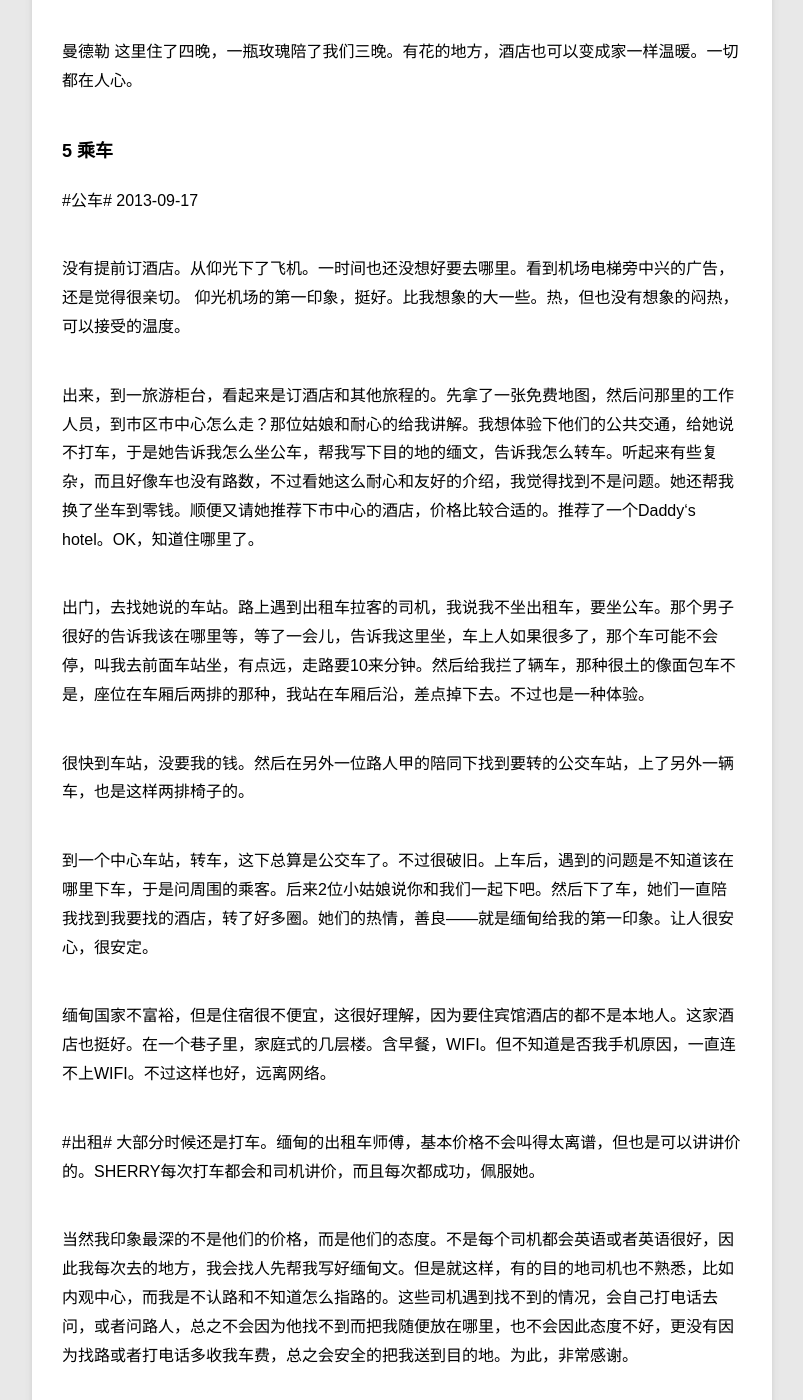
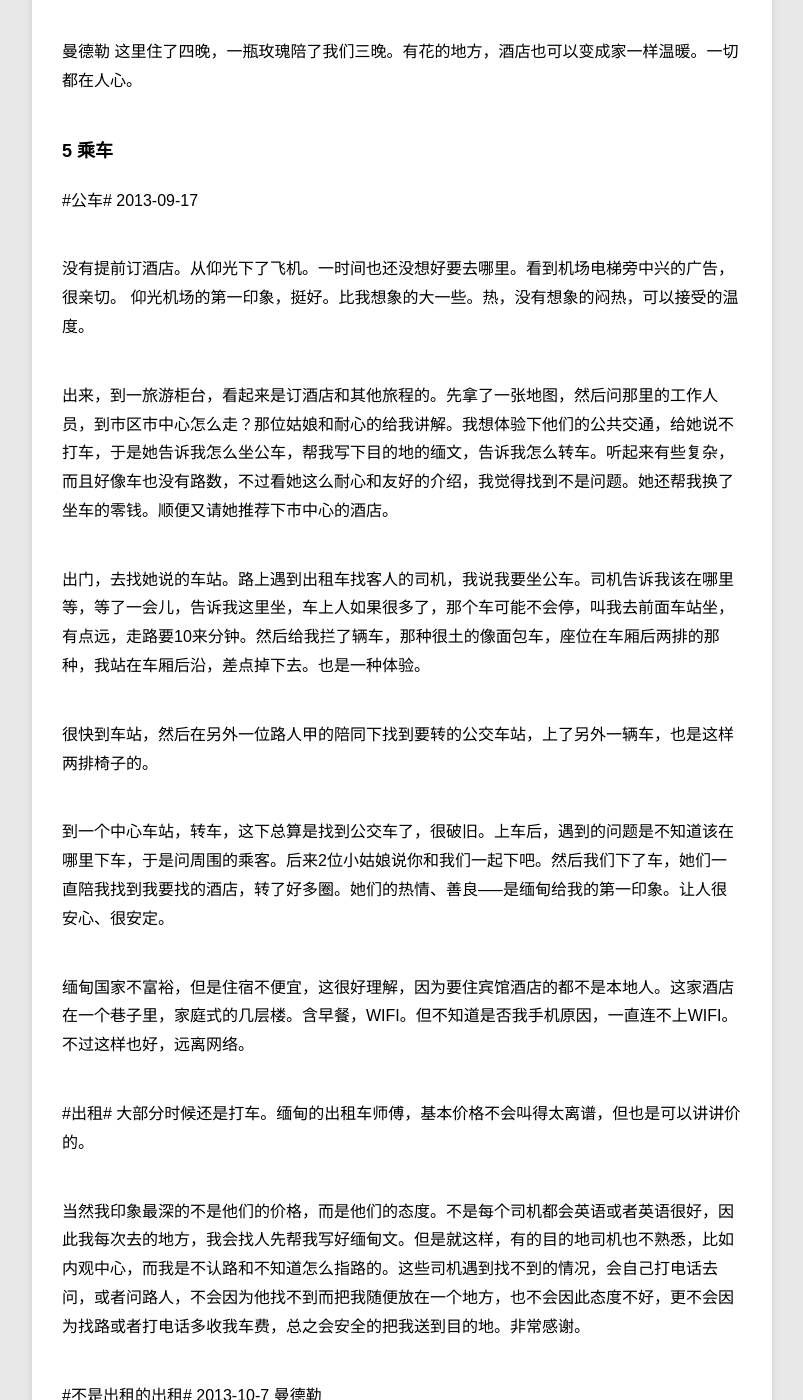
Before and after one commit to violettianjie/violettianjie.github.io, a Jekyll site: the page built from _posts/blog/2018-12-09-travel.md, in a window 1280 px wide and 1400 px high, scrolled down 4790 px. Shown: the whole window, without its empty margins (78-881 px from the left). Built offline with Jekyll 4.4.1, drawn with Linux system fonts in a browser that asks for light colours; some of the changed text lies outside the part shown.

Commit message:
Update 2018-12-09-travel.md

```diff
--- a/_posts/blog/2018-12-09-travel.md
+++ b/_posts/blog/2018-12-09-travel.md
@@ -135,34 +135,35 @@ Sue去了个小理发店剪头发，然后居然在那里也看到一支玫瑰
 2013-09-17
 
 
-没有提前订酒店。从仰光下了飞机。一时间也还没想好要去哪里。看到机场电梯旁中兴的广告，还是觉得很亲切。
-仰光机场的第一印象，挺好。比我想象的大一些。热，但也没有想象的闷热，可以接受的温度。
+没有提前订酒店。从仰光下了飞机。一时间也还没想好要去哪里。看到机场电梯旁中兴的广告，很亲切。
+仰光机场的第一印象，挺好。比我想象的大一些。热，没有想象的闷热，可以接受的温度。
 
-出来，到一旅游柜台，看起来是订酒店和其他旅程的。先拿了一张免费地图，然后问那里的工作人员，到市区市中心怎么走？那位姑娘和耐心的给我讲解。我想体验下他们的公共交通，给她说不打车，于是她告诉我怎么坐公车，帮我写下目的地的缅文，告诉我怎么转车。听起来有些复杂，而且好像车也没有路数，不过看她这么耐心和友好的介绍，我觉得找到不是问题。她还帮我换了坐车到零钱。顺便又请她推荐下市中心的酒店，价格比较合适的。推荐了一个Daddy‘s hotel。OK，知道住哪里了。
+出来，到一旅游柜台，看起来是订酒店和其他旅程的。先拿了一张地图，然后问那里的工作人员，到市区市中心怎么走？那位姑娘和耐心的给我讲解。我想体验下他们的公共交通，给她说不打车，于是她告诉我怎么坐公车，帮我写下目的地的缅文，告诉我怎么转车。听起来有些复杂，而且好像车也没有路数，不过看她这么耐心和友好的介绍，我觉得找到不是问题。她还帮我换了坐车的零钱。顺便又请她推荐下市中心的酒店。
 
-出门，去找她说的车站。路上遇到出租车拉客的司机，我说我不坐出租车，要坐公车。那个男子很好的告诉我该在哪里等，等了一会儿，告诉我这里坐，车上人如果很多了，那个车可能不会停，叫我去前面车站坐，有点远，走路要10来分钟。然后给我拦了辆车，那种很土的像面包车不是，座位在车厢后两排的那种，我站在车厢后沿，差点掉下去。不过也是一种体验。
+出门，去找她说的车站。路上遇到出租车找客人的司机，我说我要坐公车。司机告诉我该在哪里等，等了一会儿，告诉我这里坐，车上人如果很多了，那个车可能不会停，叫我去前面车站坐，有点远，走路要10来分钟。然后给我拦了辆车，那种很土的像面包车，座位在车厢后两排的那种，我站在车厢后沿，差点掉下去。也是一种体验。
 
-很快到车站，没要我的钱。然后在另外一位路人甲的陪同下找到要转的公交车站，上了另外一辆车，也是这样两排椅子的。
+很快到车站，然后在另外一位路人甲的陪同下找到要转的公交车站，上了另外一辆车，也是这样两排椅子的。
 
-到一个中心车站，转车，这下总算是公交车了。不过很破旧。上车后，遇到的问题是不知道该在哪里下车，于是问周围的乘客。后来2位小姑娘说你和我们一起下吧。然后下了车，她们一直陪我找到我要找的酒店，转了好多圈。她们的热情，善良——就是缅甸给我的第一印象。让人很安心，很安定。
+到一个中心车站，转车，这下总算是找到公交车了，很破旧。上车后，遇到的问题是不知道该在哪里下车，于是问周围的乘客。后来2位小姑娘说你和我们一起下吧。然后我们下了车，她们一直陪我找到我要找的酒店，转了好多圈。她们的热情、善良-----是缅甸给我的第一印象。让人很安心、很安定。
 
-缅甸国家不富裕，但是住宿很不便宜，这很好理解，因为要住宾馆酒店的都不是本地人。这家酒店也挺好。在一个巷子里，家庭式的几层楼。含早餐，WIFI。但不知道是否我手机原因，一直连不上WIFI。不过这样也好，远离网络。
+缅甸国家不富裕，但是住宿不便宜，这很好理解，因为要住宾馆酒店的都不是本地人。这家酒店在一个巷子里，家庭式的几层楼。含早餐，WIFI。但不知道是否我手机原因，一直连不上WIFI。不过这样也好，远离网络。
 
 #出租#
-大部分时候还是打车。缅甸的出租车师傅，基本价格不会叫得太离谱，但也是可以讲讲价的。SHERRY每次打车都会和司机讲价，而且每次都成功，佩服她。
+大部分时候还是打车。缅甸的出租车师傅，基本价格不会叫得太离谱，但也是可以讲讲价的。
 
-当然我印象最深的不是他们的价格，而是他们的态度。不是每个司机都会英语或者英语很好，因此我每次去的地方，我会找人先帮我写好缅甸文。但是就这样，有的目的地司机也不熟悉，比如内观中心，而我是不认路和不知道怎么指路的。这些司机遇到找不到的情况，会自己打电话去问，或者问路人，总之不会因为他找不到而把我随便放在哪里，也不会因此态度不好，更没有因为找路或者打电话多收我车费，总之会安全的把我送到目的地。为此，非常感谢。
+当然我印象最深的不是他们的价格，而是他们的态度。不是每个司机都会英语或者英语很好，因此我每次去的地方，我会找人先帮我写好缅甸文。但是就这样，有的目的地司机也不熟悉，比如内观中心，而我是不认路和不知道怎么指路的。这些司机遇到找不到的情况，会自己打电话去问，或者问路人，不会因为他找不到而把我随便放在一个地方，也不会因此态度不好，更不会因为找路或者打电话多收我车费，总之会安全的把我送到目的地。非常感谢。
 
-不是一个司机这样，几个都这样，给人很安心，安定的感觉。
 
 #不是出租的出租#
 2013-10-7 曼德勒
-晚上和昨天在船上认识的朋友们聚会。澳大利亚，美，中，爱尔兰人的聚会，很有意思的交流。结束后发现没有出租，只有摩托。我说 坐摩托吧？ 墨尔本老太太不坐摩托，说不安全，要CAR。餐厅叫不到出租车，说太晚了。最后在餐厅就餐的一位客人主动帮忙打电话叫了一辆卡车过来。到我们酒店。
-一次非常有趣的经历。感谢路人甲的帮助。他们是一个穆斯林家庭的两兄弟。
-**有时候我想我对价值观大概一半源于武侠那个快意恩仇率性而为的江湖，另一半就源于旅行中遇到的各种善良的人们。让我觉得无论怎样都付出信任与支持，善意与关怀。**
+
+晚上和昨天在船上认识的朋友们聚会。澳大利亚，美，中，爱尔兰人的聚会，很有意思的海阔天空的交流。结束后发现没有出租，只有摩托。我说 坐摩托吧？ 墨尔本老太太不坐摩托，说不安全，要CAR。餐厅叫不到出租车，说太晚了。最后在餐厅就餐的一位客人主动帮忙打电话叫了一辆卡车过来，送到我们酒店。
+一次非常有趣的经历。感谢路人甲的帮助，他们是一个穆斯林家庭的两兄弟。
+
+**有时候我想我的价值观大概一半源于武侠那个快意恩仇率性而为的江湖，另一半就源于旅行中遇到的各种善良的人们。让我觉得无论怎样都要付出信任与支持，善意与关怀。**
 
 #包车#
-在蒲甘 和曼德勒，我们都有包车。感受是司机态度都很好，人也很好。总之，也许是因为他们的信仰，有着一种难得可贵的平和。
+在蒲甘和曼德勒，我们都是包车，司机态度都很好，人也很好。总之，也许是因为他们的信仰，有着一种难得可贵的平和与安宁。
 
 
 ### 6 坐船
@@ -172,29 +173,30 @@ Sue去了个小理发店剪头发，然后居然在那里也看到一支玫瑰
 一是INLE 湖的泛舟。
 一是从蒲甘到曼德勒的逆流而上。
 
-湖，其实不管是哪里的，玩法大多大同小异。要么环湖，要么坐船。
+湖，不管是哪里的，玩法大多大同小异。要么环湖，要么坐船泛舟一段。
 茵莱湖位于缅甸东部掸邦高原的良瑞盆地里，三面环绕着掸邦群山，中间是一个长条形的茵莱湖。
-INLE湖很大，南北长14.5公里。东西宽6.44公里。
-这里有单脚划船的渔夫，这里有天然浮岛和人工浮岛，这里有水上村落和水上市场，手工作坊。
-但对我而言，印象最深的还是坐在船上，感受微风，阳光，头顶蓝天白云，周围青山隐隐，那种怡然自得的快乐。
+INLE南北长14.5公里，东西宽6.44公里。这里有单脚划船的渔夫，这里有天然浮岛和人工浮岛，这里有水上村落和水上市场，手工作坊。
+我印象最深的是坐在船上，感受微风、阳光、头顶蓝天白云，周围青山隐隐的怡然自得的快乐。
 什么不用做，什么不用想，就那么飘在水上一天也是极其好的时光。
 
-蒲甘到曼德勒是很大的双层游船。主要想体验不同的交通工具，因此4个地方，开始我计划是大巴，飞机，船分别一次。后来因故大巴改成了飞机，没有体验到缅甸的城市大巴，一点点遗憾。
-两岸景色，大多是村舍，绿树，佛塔。。。早晨的日出和傍晚的日落夕阳极其美丽。其他时间段，我大多就在船中。很大部分时间，和新认识的朋友们聊天。一个美国人，一个澳大利亚人，一个爱尔兰人，我。。。听他们谈论时事，政局，大国外交和态度，也是有趣的经历。
+蒲甘到曼德勒是很大的双层游船。我主要想体验不同的交通工具，因此4个地方，开始我计划是大巴、飞机、船分别一次。后来因故大巴改成了飞机，没有体验到缅甸的城市大巴，一点遗憾。
+两岸景色，大多是村舍，绿树，佛塔早晨......日出和日落夕阳极其美丽。其他时间段，我大多就在船中。很大部分时间，新认识的朋友们聊天。一个美国人，一个澳大利亚人，一个爱尔兰人，我......听他们谈论时事、政局、大国外交和态度，也是有趣的经历。
 
-一天也就很快过去了。
+一天很快过去了。
 
 所谓交通工具，你可以把它当作一种手段，也可以把它当作一个目的，也可以当作一个过程，甚至一种享受，全在乎心。
 
 ### 7观塔
 
 缅甸的塔实在很多。
-在缅甸，塔和寺庙是分开的。Pagoda，Monstery。实在，没有数过看过多少座塔，总之，后来和我同行的澳大利亚的老太太SUE，不停的说，不要再去PAGODA了。
+在缅甸，塔和寺庙是分开的。Pagoda，Monstery。没有数过看过多少座塔，总之，后来和我同行的澳大利亚的老太太SUE，不停的说，不要再去PAGODA塔了。
 
-在这个国家，塔是否处处都是。
+在这个国家，塔处处都是。
 仰光印象最深的是SULE塔和大金塔。
 古城蒲甘更是有3000多塔。
-不禁让我想到“南朝四百八十寺，多少楼台风雨中”。
+不禁让我想到
+>南朝四百八十寺，多少楼台风雨中。
+
 我们很好奇，到底为什么能建这么多塔？据说每个帝王每个王朝都会建塔，而且普通家庭也会建塔。我们的司机说那个时候人们的钱也没地方花，攒的钱都用去建塔了，所有有些塔不是皇族的，就是普通家庭建的，只是略小些。
 
 这些塔，造型各异。保留下来的历史留存的古墙，古砖，古木门，壁画等等都让人流连忘返。我没有带相机，更多的时候，是用双手去摸那些千百年的古物。感受那些质感和温度。有时候一边的门是旧的，一边是后来修的，但手真的可以感受出来那岁月的不同。
```
